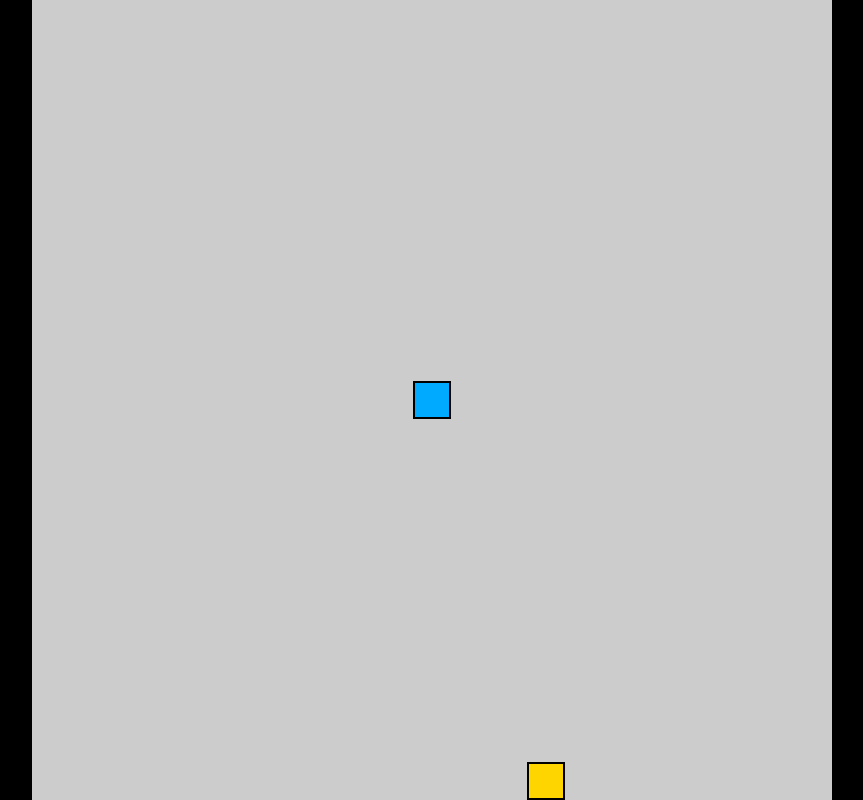
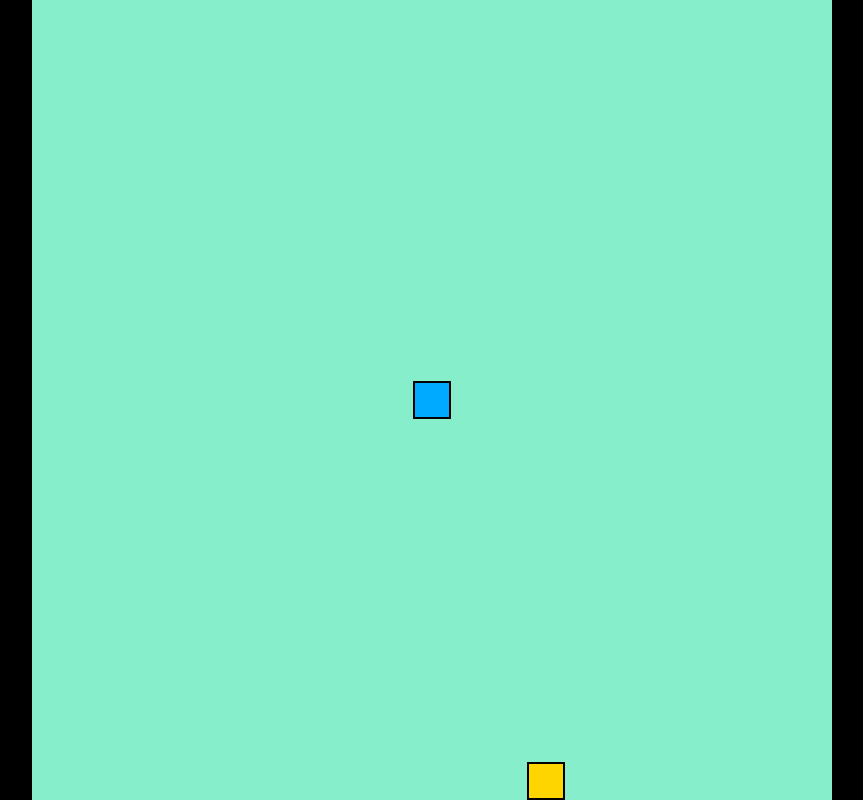
Before and after one commit to Giorios/snake, a plain HTML site: page index.html in a window 1280 px wide. Shown: the whole page, without its empty margins (208-1071 px from the left). Drawn offline with Linux system fonts and the light colour scheme.

Commit message:
maybe changes

```diff
--- a/css/styles.css
+++ b/css/styles.css
@@ -6,14 +6,16 @@ body {
     align-items: center;
     margin: 0;
     background-color: black;
+
 }
 #game-board {
-    background-color: #CCC;
+    background-color: rgb(134, 238, 203);
     width: 100vmin;
     height: 100vmin;
     display: grid;
     grid-template-rows: repeat(21, 1fr);
     grid-template-columns: repeat(21, 1fr);
+
 }
 
 .snake {
```
Also changed, not shown: img/apple.png (added), 1 other file.
